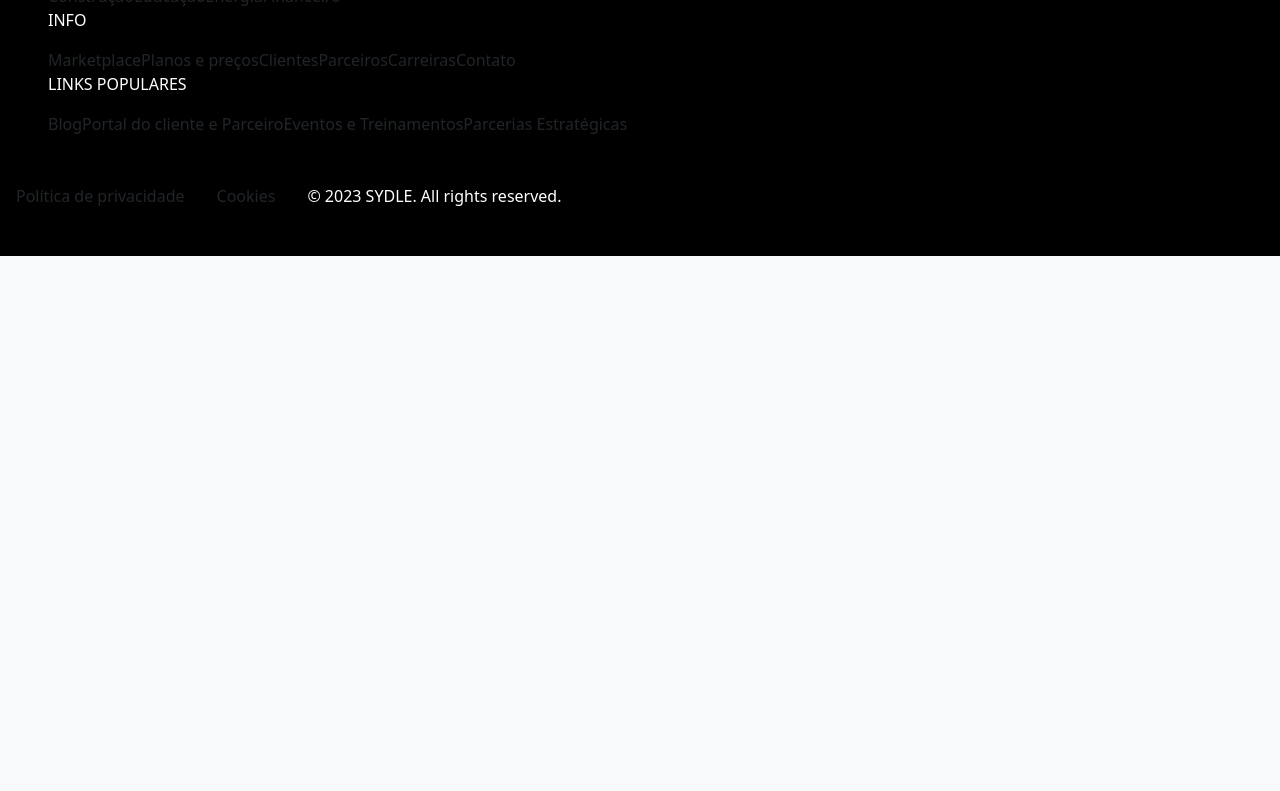
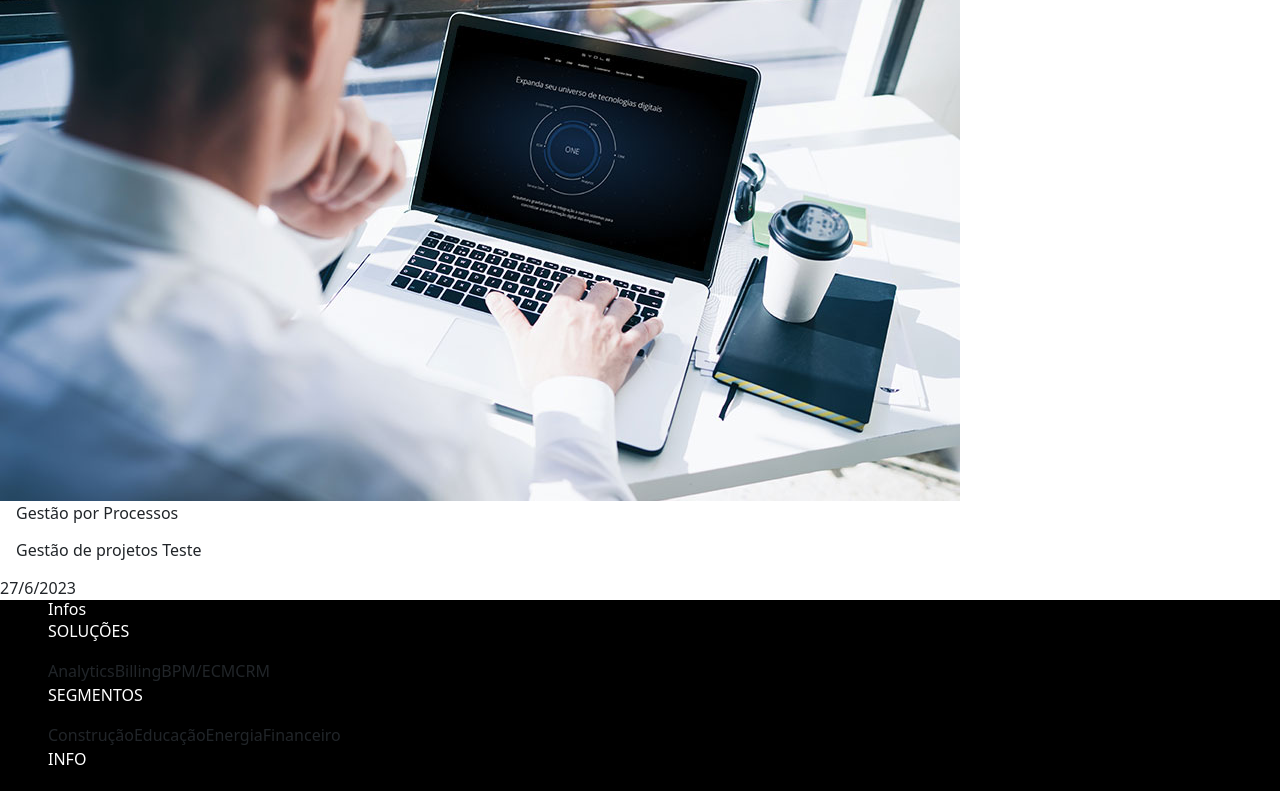
Before and after one commit to santanafx/blog-ApiRest, a React (Vite) app: page / in a window 1280 px wide. Shown: the part 4115-4906 px from the top of the page. Before the commit the page ends 4371 px from the top, so only its background shows below. Built offline with nearby package versions, Linux system fonts and the light colour scheme; data requests are answered from the project's data file.

Commit message:
Adicionando arquivo README.md e pequenas atualizações estéticas em Editar.jsx

```diff
--- a/db.json
+++ b/db.json
@@ -39,6 +39,14 @@
       "title": "Tecnologia no seu dia a dia.",
       "text": "A transformação digital redefine a forma como as organizações operam, incorporando tecnologias inovadoras para impulsionar a eficiência, a produtividade e a inovação. Ela promove a integração de dados, a automação de processos e a personalização da experiência do cliente, fortalecendo a competitividade e o crescimento sustentável.",
       "date": "27/6/2023"
+    },
+    {
+      "image": "/images/gestao.jpg",
+      "category": "Gestão por Processos",
+      "title": "Gestão de projetos Teste",
+      "text": "Gestão de projetos Teste Gestão de projetos Teste Gestão de projetos Teste Gestão de projetos Teste Gestão de projetos Teste Gestão de projetos Teste Gestão de projetos Teste",
+      "date": "27/6/2023",
+      "id": 6
     }
   ]
 }
--- a/src/pages/Editar.jsx
+++ b/src/pages/Editar.jsx
@@ -49,7 +49,7 @@ export const Editar = () => {
   };
 
   return (
-    <section className="mt-5 max-w-screen-xl mx-auto px-4 text-gray-600 md:px-8  flex flex-col">
+    <section className="mt-5 max-w-screen-xl mx-auto px-4 text-gray-600 md:px-8  flex flex-col min-h-[60vh]">
       {newTitle !== undefined ? (
         <>
           <label htmlFor="title" className="text-xl font-bold">
@@ -90,12 +90,14 @@ export const Editar = () => {
             value={newText}
             onChange={(event) => setNewText(event.target.value)}
           ></textarea>
-          <button
-            className="mt-3 mr-3 px-4 py-2 text-white font-medium bg-indigo-600 hover:bg-indigo-500 active:bg-indigo-600 rounded-lg duration-150"
-            onClick={() => handleUpdate()}
-          >
-            Atualizar
-          </button>
+          <div className="flex justify-center">
+            <button
+              className="mt-3 mr-3 px-4 py-2 text-white font-medium bg-indigo-600 hover:bg-indigo-500 active:bg-indigo-600 rounded-lg duration-150 w-[200px]"
+              onClick={() => handleUpdate()}
+            >
+              Atualizar
+            </button>
+          </div>
         </>
       ) : (
         "Loading..."
```
Also changed, not shown: 1 other file (tests, documents, lock files or other folders).
